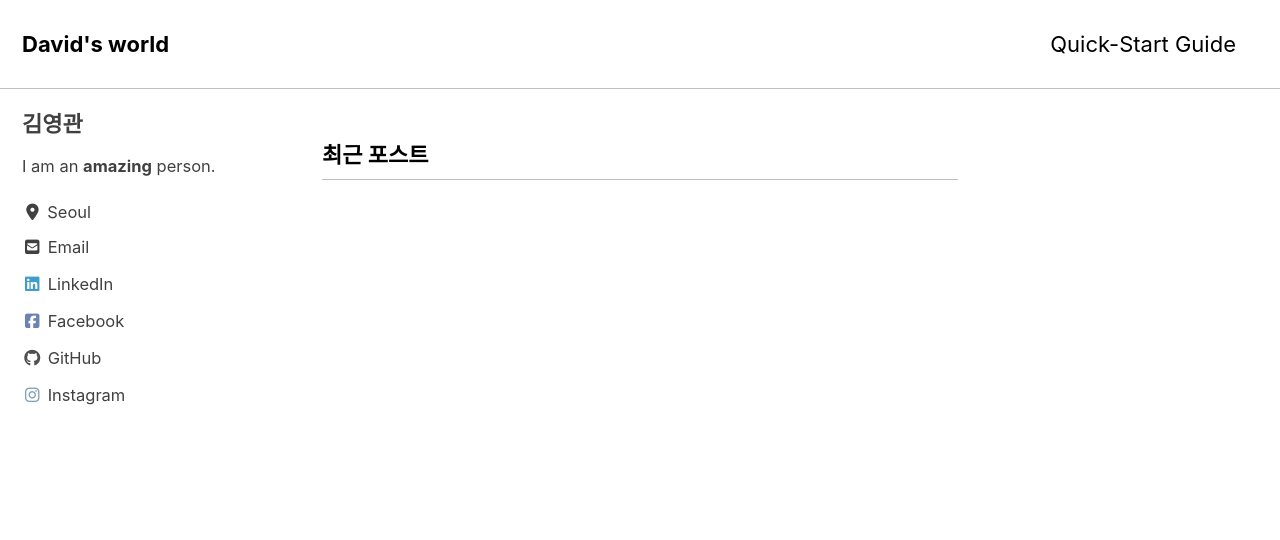
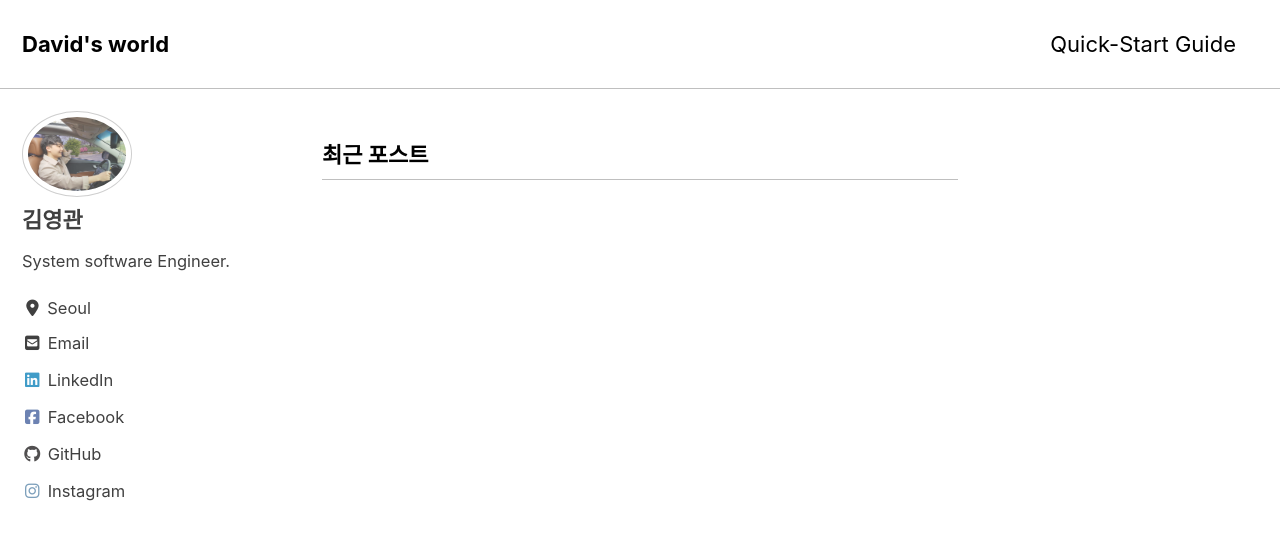
Before and after one commit to DavekimS2/DavekimS2.github.io, a Jekyll site: the page built from index.html, in a window 1280 px wide and 900 px high. Shown: the top 540 px of the window. Built offline with Jekyll 4.4.1, drawn with Linux system fonts in a browser that asks for light colours; cached includes are drawn as plain includes; nearby versions of some CDN libraries; the list of posts is cut into pages by our own code.

```diff
--- a/_config.yml
+++ b/_config.yml
@@ -23,7 +23,7 @@ name                     : "Your Name"
 description              : "An amazing website."
 url                      : "https://davekims2.github.io/"
 baseurl                  : ""
-repository               : # GitHub username/repo-name e.g. "mmistakes/minimal-mistakes"
+repository               : DavekimS2/DavekimS2.github.io # GitHub username/repo-name e.g. "mmistakes/minimal-mistakes"
 teaser                   : # path of fallback teaser image, e.g. "/assets/images/500x300.png"
 logo                     : # path of logo image to display in the masthead, e.g. "/assets/images/88x88.png"
 masthead_title           : # overrides the website title displayed in the masthead, use " " for no title
@@ -63,7 +63,7 @@ google:
   search_engine_id       : # YOUR_SEARCH_ENGINE_ID
   instant_search         : # false (default), true
 # SEO Related
-google_site_verification :
+google_site_verification : vsuKWUl2pxtLLEkYny1kj8_BI5Hyye6kDUKrKQA2FtM
 bing_site_verification   :
 yandex_site_verification :
 naver_site_verification  :
@@ -94,8 +94,8 @@ analytics:
 # Site Author
 author:
   name             : "김영관"
-  avatar           : # path of avatar image, e.g. "/assets/images/bio-photo.jpg"
-  bio              : "I am an **amazing** person."
+  avatar           : /assets/images/20200502_234733_010.jpg # path of avatar image, e.g. "/assets/images/bio-photo.jpg"
+  bio              : "System software Engineer."
   location         : "Seoul"
   email            :
   links:
```
Also changed, not shown: assets/images/20170830_103352.jpg (deleted), assets/images/20200502_234733_010.jpg (added).
